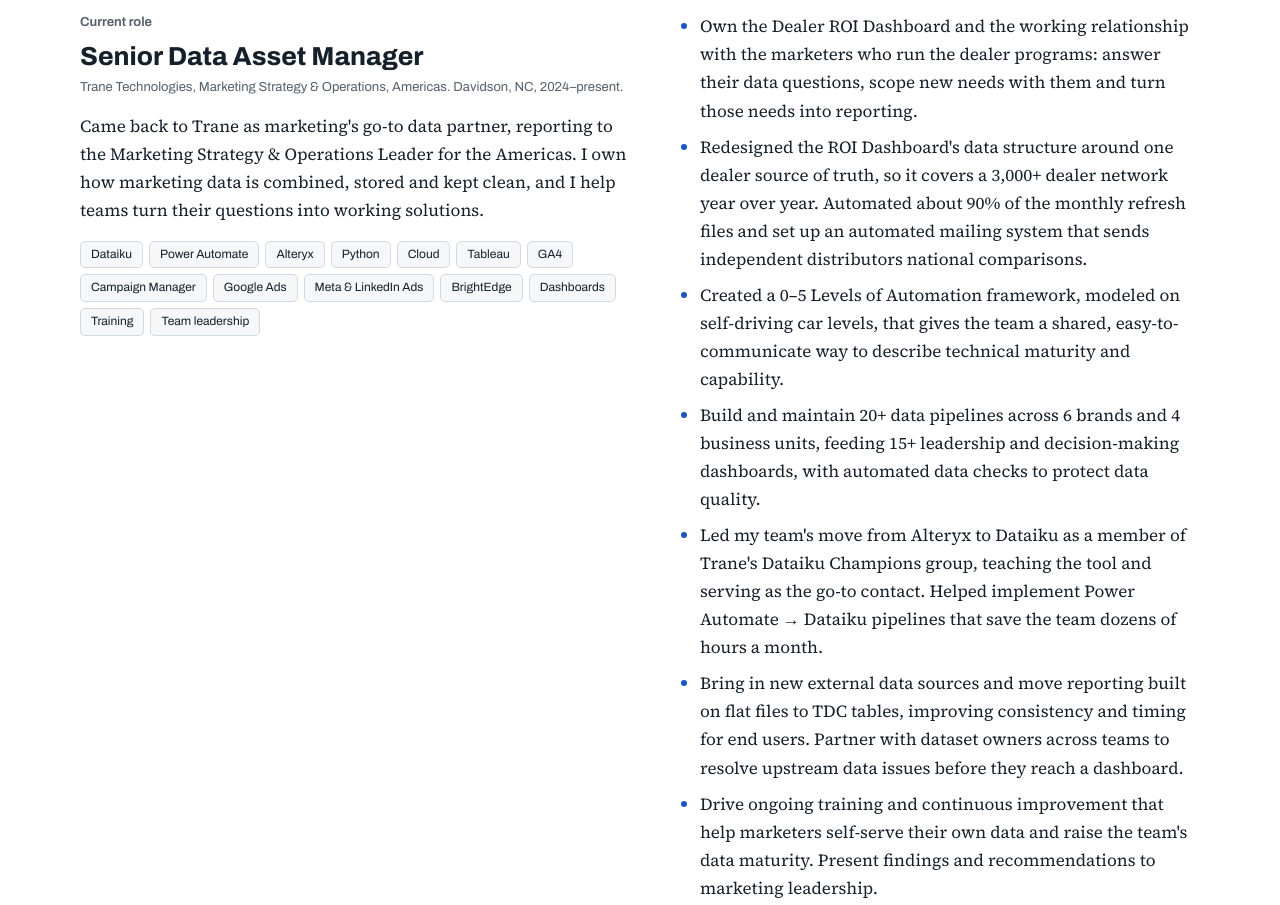
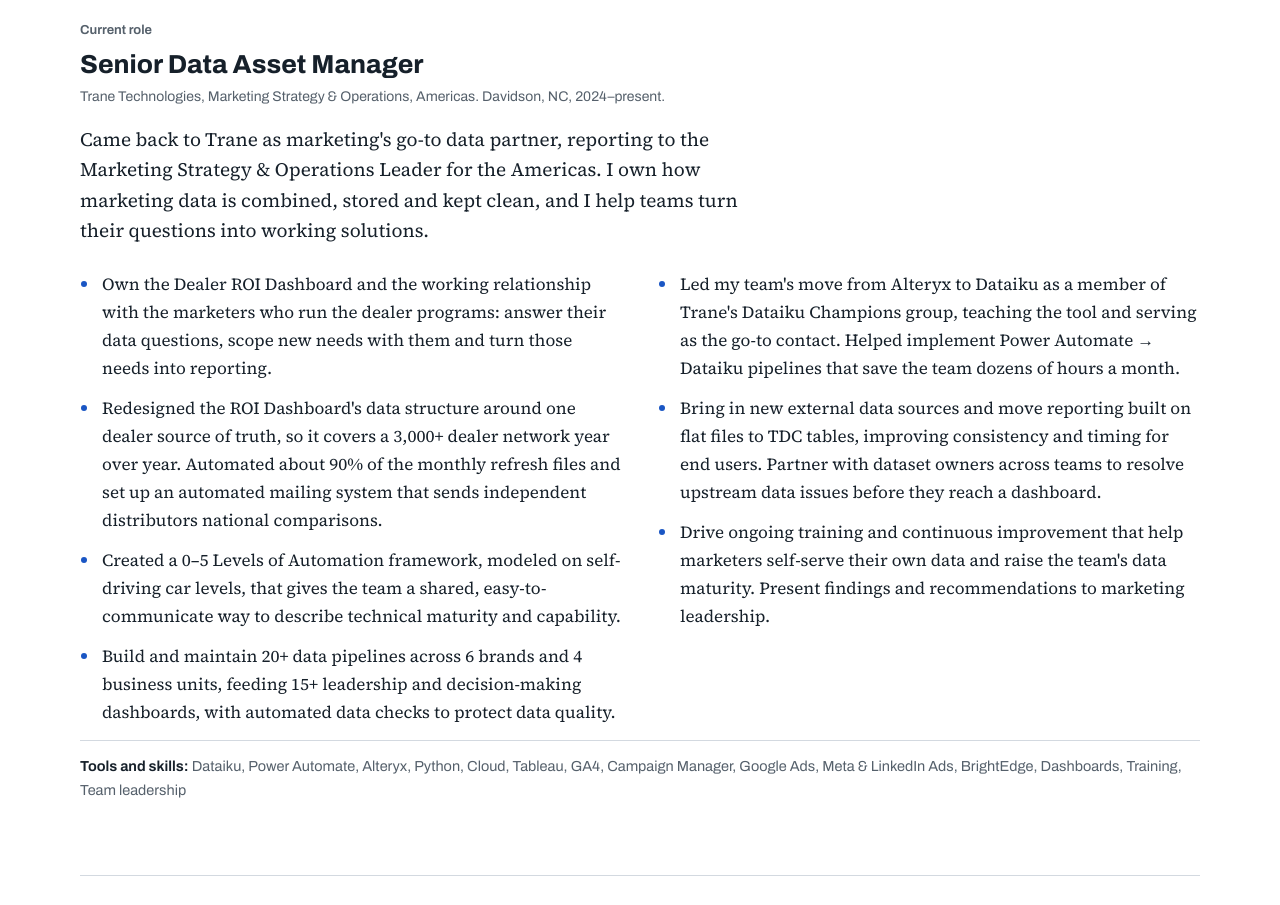
Before and after one commit to see-london/chasealondon.com, a plain HTML site: page index.html in a window 1280 px wide. Shown: the part 1400-2305 px from the top of the page. Drawn offline with Linux system fonts and the light colour scheme.

Commit message:
Career: role detail reads as one flow
Summary on top at reading width, accomplishments in two balanced columns,
tools as a single line underneath instead of chips beside a long list.

Co-Authored-By: Claude Fable 5.2 <noreply@anthropic.com>
Claude-Session: https://claude.ai/code/session_01Jje8qfdKTXAXGZ1Hp8TDGq

```diff
--- a/index.html
+++ b/index.html
@@ -140,15 +140,18 @@ section:last-of-type{border-bottom:0}
   .g-row,.g-axis{grid-template-columns:1fr;gap:4px}
   .g-axis>div:first-child{display:none}
 }
-.role{display:grid;grid-template-columns:minmax(0,1.1fr) minmax(0,1fr);gap:32px;margin-top:24px}
+.role{margin-top:32px}
 .role h3{font-size:26px;font-weight:750}
-.role .meta{font-family:var(--mono);font-size:13px;color:var(--muted);margin-top:6px}
-.role .sum{margin-top:14px;max-width:62ch}
-.role ul{margin:0;padding-left:18px;display:grid;gap:8px}
+.role .meta{font-family:var(--ui);font-size:14px;color:var(--muted);margin-top:6px}
+.role .sum{margin-top:16px;max-width:68ch;font-size:19px;line-height:1.6}
+.role ul{margin:24px 0 0;padding-left:20px;columns:2;column-gap:56px}
+.role li{break-inside:avoid;margin-bottom:12px;padding-left:2px}
 .role li::marker{color:var(--co)}
+.role-tools{margin-top:14px;padding-top:14px;border-top:1px solid var(--line);font-family:var(--ui);font-size:14.5px;color:var(--muted)}
+.role-tools b{color:var(--ink);font-weight:650}
 .chips{display:flex;flex-wrap:wrap;gap:6px;margin-top:16px}
 .chip{font-family:var(--mono);font-size:12px;border:1px solid var(--line);border-radius:5px;padding:3px 10px;background:var(--surface)}
-@media (max-width:820px){.role{grid-template-columns:1fr}}
+@media (max-width:820px){.role ul{columns:1}}
 
 /* how I work */
 .how{display:grid;border-top:1px solid var(--line)}
@@ -958,10 +961,11 @@ function selectRole(id){
   const r = roles.find(x => x.id === id);
   gantt.querySelectorAll('.g-row').forEach(row => row.querySelector('.g-bar').setAttribute('aria-selected', row.dataset.id === id));
   const d = $('#roleDetail'); d.style.setProperty('--co', `var(${r.color})`);
-  d.innerHTML = `<div><div class="label">${r.current ? 'Current role' : r.co}</div><h3 style="margin-top:8px">${r.title}</h3>
+  d.innerHTML = `<div>${r.current ? '<div class="label" style="margin-bottom:8px">Current role</div>' : ''}<h3>${r.title}</h3>
     <div class="meta">${r.co}, ${r.div}. ${r.loc}, ${r.start}–${r.current ? 'present' : r.end}.</div>
-    <p class="sum">${r.sum}</p><div class="chips">${r.tools.map(t => `<span class="chip">${t}</span>`).join('')}</div></div>
-    <ul>${r.bullets.map(b => `<li>${b}</li>`).join('')}</ul>`;
+    <p class="sum">${r.sum}</p></div>
+    <ul>${r.bullets.map(b => `<li>${b}</li>`).join('')}</ul>
+    <p class="role-tools"><b>Tools and skills:</b> ${r.tools.join(', ')}</p>`;
 }
 selectRole('t2');
 
```
